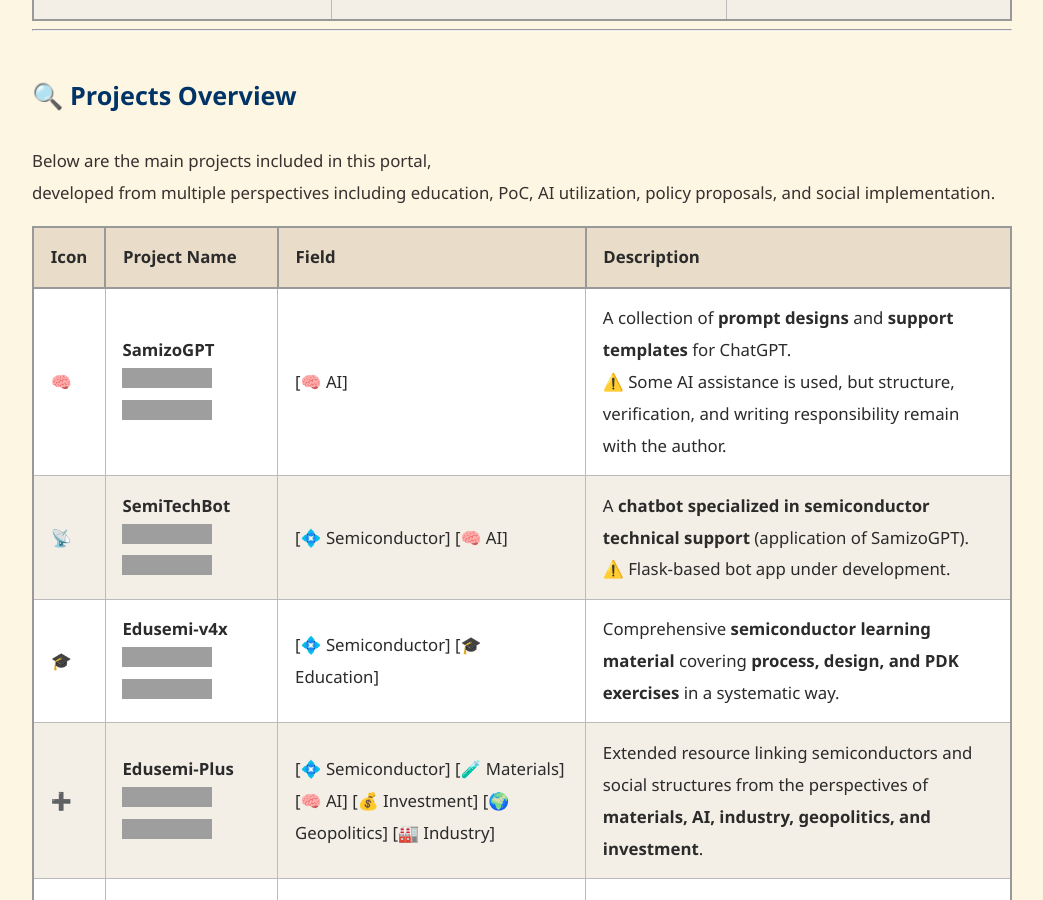
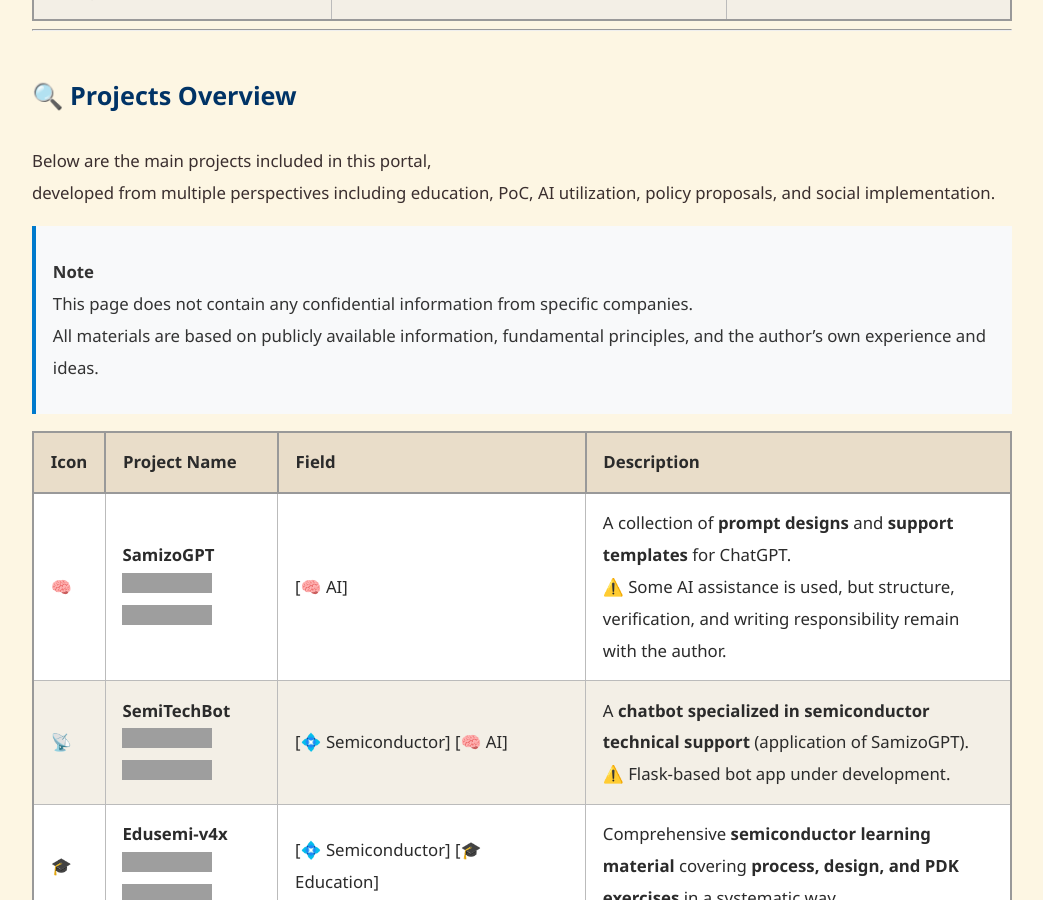
Before and after one commit to Samizo-AITL/Samizo-AITL.github.io, a Jekyll site: the page built from en/index.md, in a window 1280 px wide and 900 px high, scrolled down 902 px, cut to the strip 0-900 px from the top of the window. Shown: the whole strip, without its empty margins (118-1161 px from the left). Built offline with Jekyll 4.4.1, drawn with Linux system fonts in a browser that asks for light colours; grey boxes are pictures that could not be loaded.

Commit message:
Update index.md

```diff
--- a/en/index.md
+++ b/en/index.md
@@ -36,6 +36,10 @@
 
 Below are the main projects included in this portal,
 developed from multiple perspectives including education, PoC, AI utilization, policy proposals, and social implementation.
+
+> **Note**
+> This page does not contain any confidential information from specific companies.
+> All materials are based on publicly available information, fundamental principles, and the author’s own experience and ideas.
 
 | Icon | **Project Name** | Field | Description |
 |------|------------------|-------|-------------|
```
